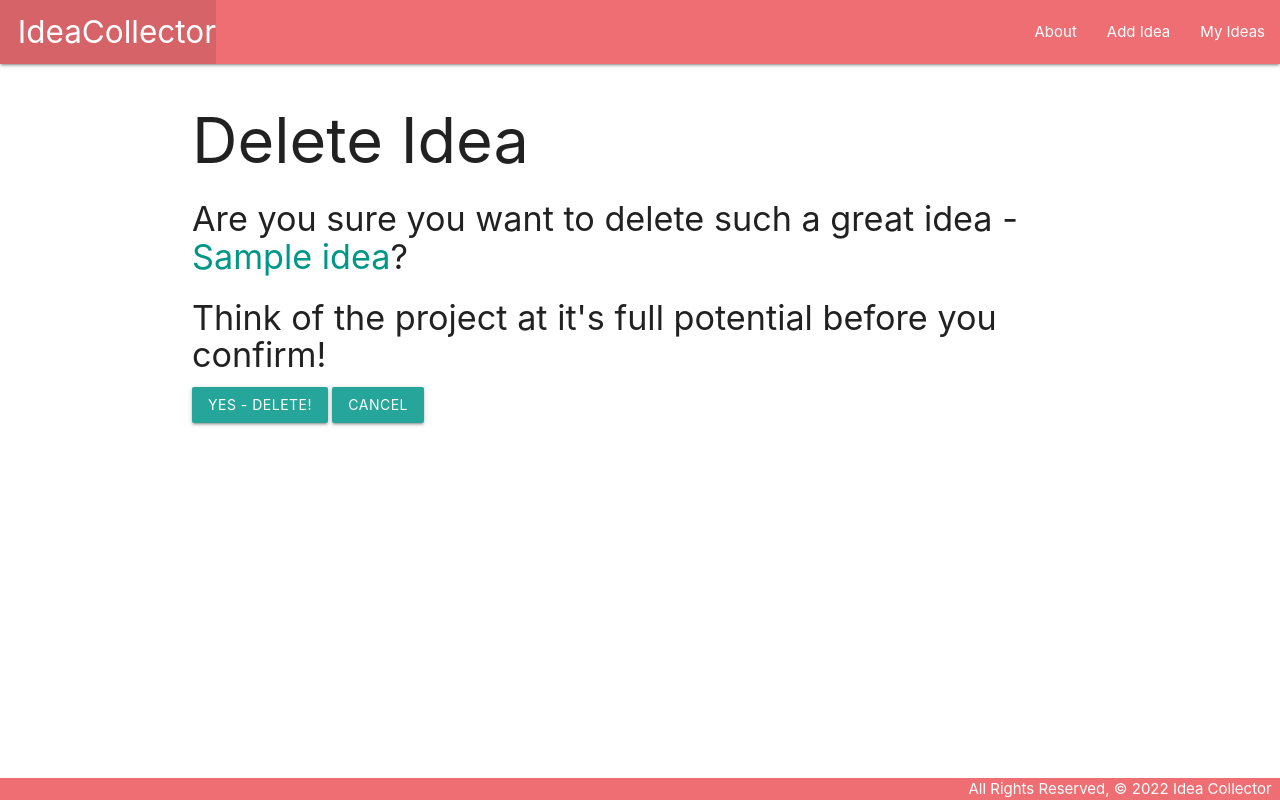
After one commit to PBasham/ideacollector, a Django app: page /ideas/1/delete/ in a window 1280 px wide. The commit adds this page. Run offline with Django 4.2, Linux system fonts and the light colour scheme; tables that the repository leaves empty hold one stand-in row (values such as "Sample post").

Commit message:
completed *collector part 3

```diff
--- a/main_app/models.py
+++ b/main_app/models.py
@@ -1,13 +1,18 @@
 from unicodedata import category
 from django.db import models
+from django.urls import reverse
 
 # Create your models here.
 class Idea(models.Model):
     name = models.CharField(max_length=100)
     category = models.CharField(max_length=100)
-    description = models.TextField(max_length=100)
+    description = models.TextField(max_length=500)
     tags = models.CharField(max_length=100)
     status = models.CharField(max_length=100)
 
     def  __str__(self):
         return self.name
+
+    # This function gets the detail route with the current Ideas id.
+    def get_absolute_url(self):
+        return reverse('detail', kwargs={'idea_id': self.id})
--- a/main_app/templates/base.html
+++ b/main_app/templates/base.html
@@ -14,11 +14,12 @@
     <nav>
       <div class="nav-wrapper">
         <ul>
-          <li><a href="/" class="left brand-logo">&nbsp;&nbsp;IdeaCollector</a></li>
+          <li><a href="{% url 'home'%}" class="left brand-logo">&nbsp;&nbsp;IdeaCollector</a></li>
         </ul>
         <ul class="right">
-          <li><a href="/about">About</a></li>
-          <li><a href="/ideas">My Ideas</a></li>
+            <li><a href="{% url 'about'%}">About</a></li>
+            <li><a href="{% url 'idea_create'%}">Add Idea</a></li>
+          <li><a href="{% url 'index' %}">My Ideas</a></li>
         </ul>
       </div>
     </nav>
--- a/main_app/templates/ideas/detail.html
+++ b/main_app/templates/ideas/detail.html
@@ -11,6 +11,10 @@
         <p>Tags: {{ idea.tags }}</p>
         <p>Status: {{ idea.status }}</p>
     </div>
+    <div class="card-action">
+        <a href="{% url 'ideas_update' idea.id %}">Edit</a>
+        <a href="{% url 'ideas_delete' idea.id %}">Delete</a>
+    </div>
 </div>
 
 {% endblock %}
--- /dev/null
+++ b/main_app/templates/main_app/idea_confirm_delete.html
@@ -0,0 +1,14 @@
+{% extends 'base.html' %}
+
+{% block content %}
+  <h1>Delete Idea</h1>
+
+  <h4>Are you sure you want to delete such a great idea - <span class="teal-text">{{ object.name }}</span>?</h4>
+  <h4>Think of the project at it's full potential before you confirm!</h4>
+
+  <form action="" method="POST">
+    {% csrf_token %}
+    <input type="submit" value="Yes - Delete!" class="btn">
+    <a class="btn" href="{% url 'detail' idea.id %}">Cancel</a>
+  </form>
+{% endblock %}
--- a/main_app/urls.py
+++ b/main_app/urls.py
@@ -6,4 +6,7 @@ urlpatterns = [
     path('about/', views.about, name='about'),
     path('ideas/', views.ideas_index, name='index'),
     path('ideas/<int:idea_id>/', views.ideas_detail, name='detail'),
+    path('ideas/create/', views.IdeaCreate.as_view(), name='idea_create'),
+    path('ideas/<int:pk>/update/', views.IdeaUpdate.as_view(), name='ideas_update'),
+    path('ideas/<int:pk>/delete/', views.IdeaDelete.as_view(), name='ideas_delete'),
 ]
--- a/main_app/views.py
+++ b/main_app/views.py
@@ -1,4 +1,5 @@
 from django.shortcuts import render
+from django.views.generic.edit import CreateView, UpdateView, DeleteView
 from .models import Idea
 
 # Create your views here.
@@ -15,3 +16,13 @@ def ideas_index(request):
 def ideas_detail(request, idea_id):
     idea = Idea.objects.get(id=idea_id)
     return render(request, 'ideas/detail.html', { 'idea': idea})
+
+class IdeaCreate(CreateView):
+    model = Idea
+    fields = '__all__'
+class IdeaUpdate(UpdateView):
+    model = Idea
+    fields = '__all__'
+class IdeaDelete(DeleteView):
+    model = Idea
+    success_url = '/ideas/'
```
Also changed, not shown: main_app/templates/main_app/idea_form.html (added, +19 -0 lines), main_app/migrations/0003_alter_idea_description.py (added).
